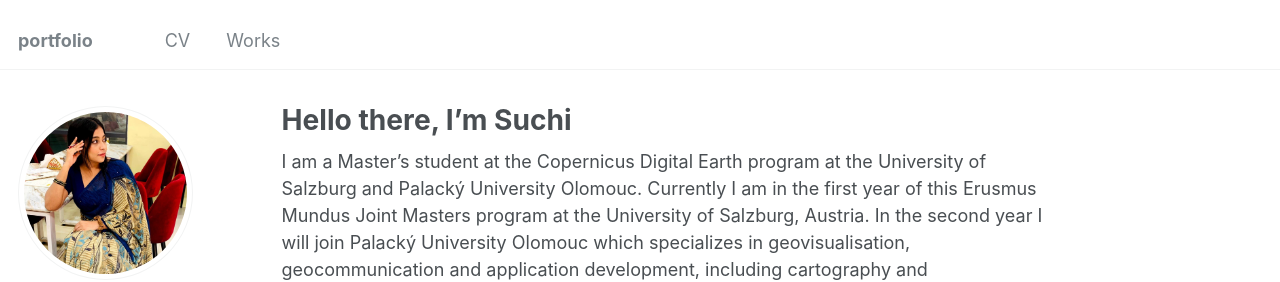
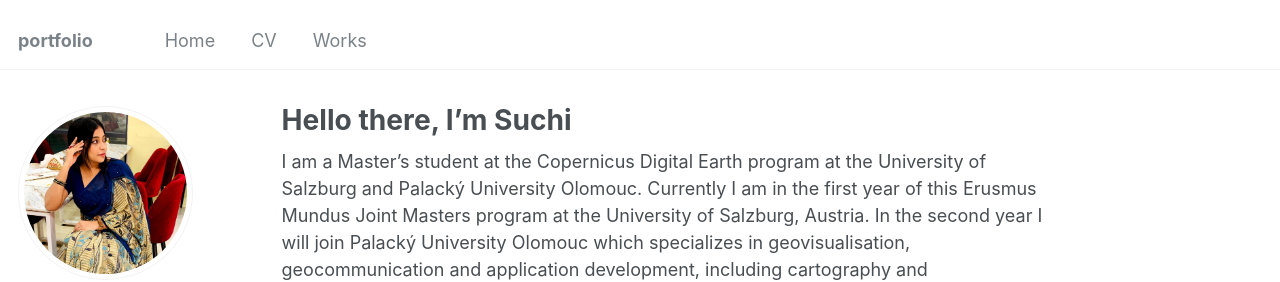
Before and after one commit to sanjidasuchi/portfolio, a Jekyll site: the page built from _pages/about.md, in a window 1280 px wide. Shown: the top 282 px of the page. Built offline with Jekyll 4.4.1, drawn with Linux system fonts in a browser that asks for light colours.

Commit message:
Update navigation.yml

```diff
--- a/_data/navigation.yml
+++ b/_data/navigation.yml
@@ -5,6 +5,8 @@
 # prevent it from being included in the site.
 
 main:
+  - title: "Home"
+    url: https://sanjidasuchi.github.io/
 
   - title: "CV"
     url: /files/Europass_CV.pdf
```
